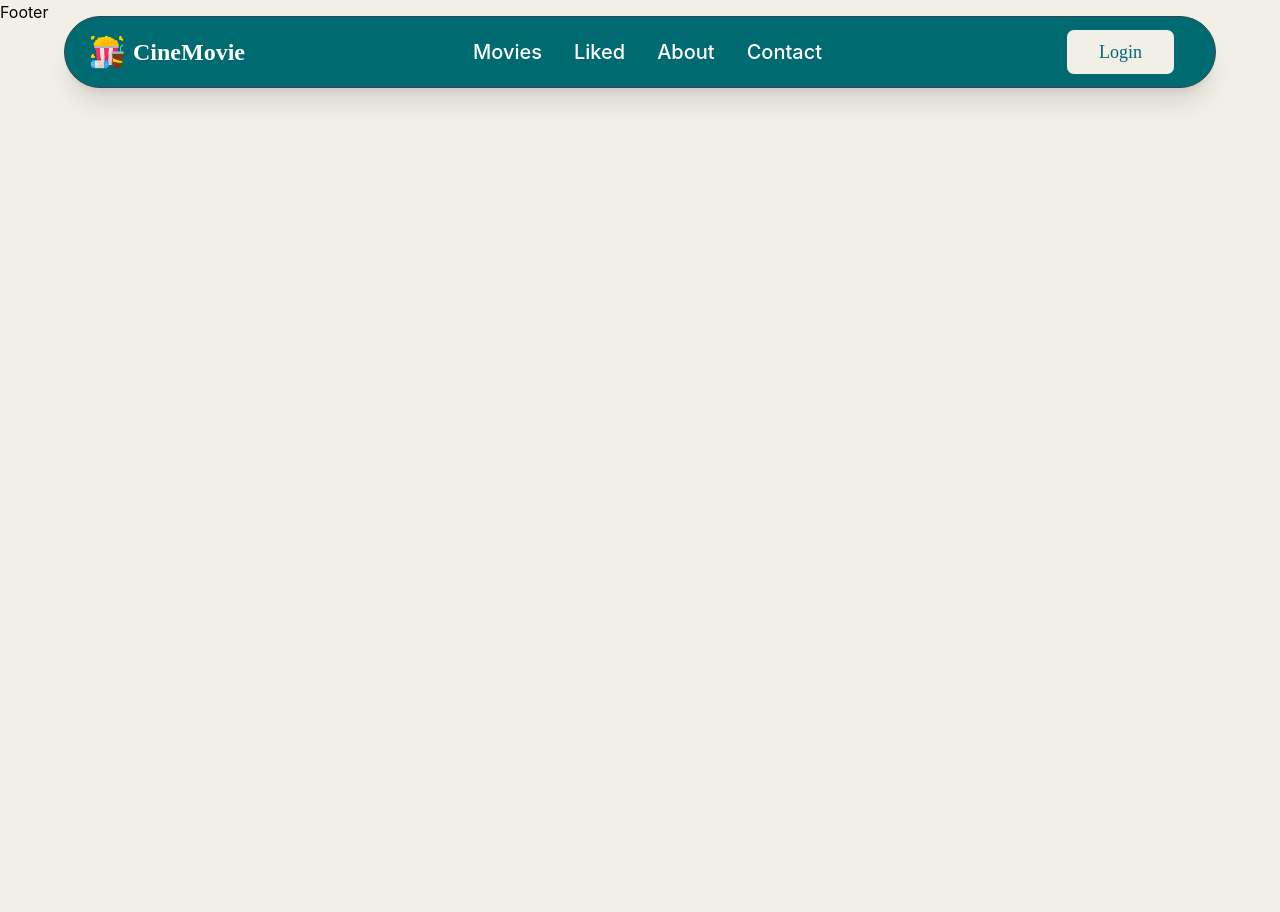
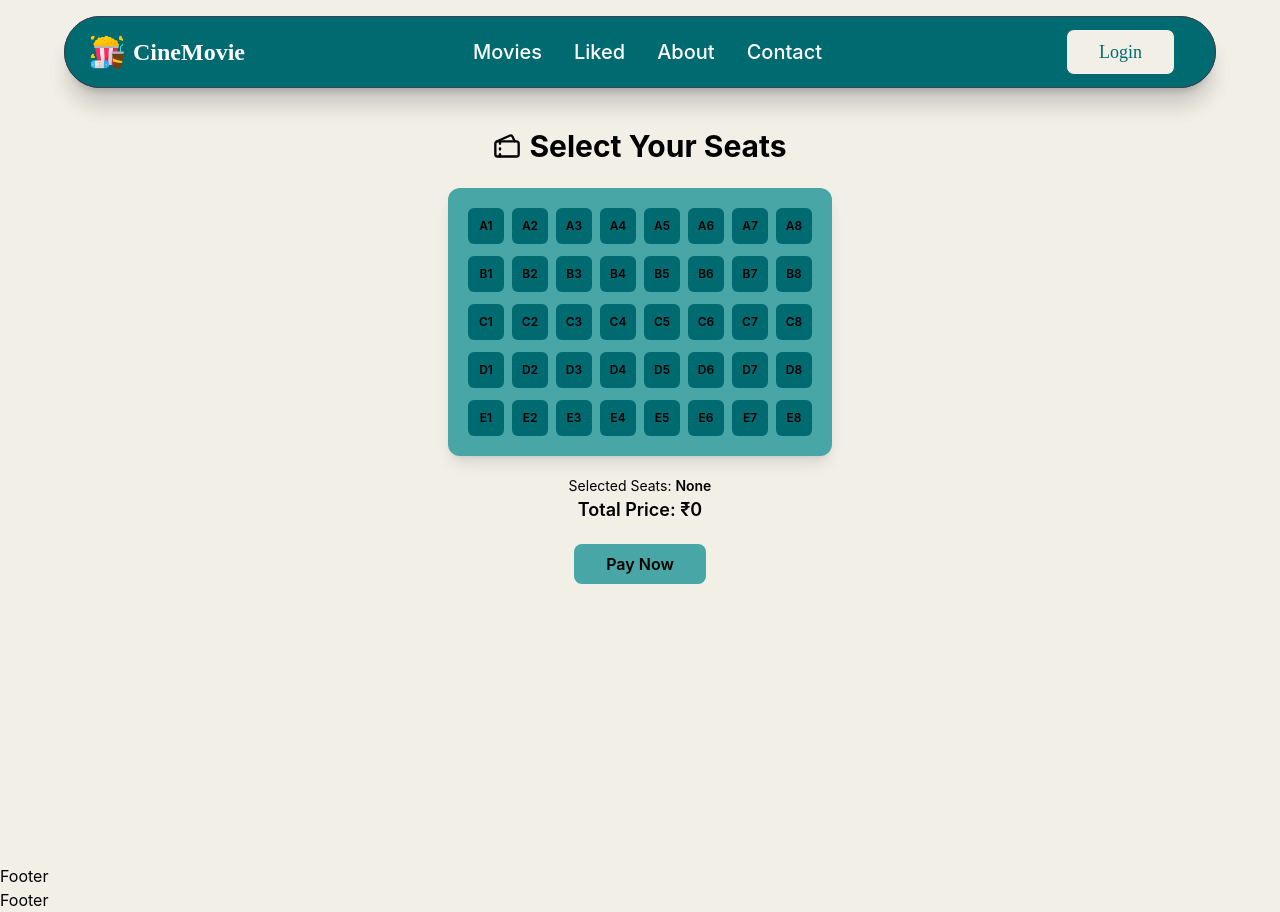
Before and after one commit to snehalkhater/CineMovie-project, a React (Vite) app in the folder client/: page /seatselection in a window 1280 px wide. Before the commit the page ends 800 px from the top, so only its background shows below. Built offline with nearby package versions, Linux system fonts and the light colour scheme; a web font is replaced by a local one.

Commit message:
add seatselection

```diff
--- a/client/src/main.jsx
+++ b/client/src/main.jsx
@@ -8,9 +8,9 @@ import Dashboard from "./views/Users/Dashboard";
 import AdminDashboard from "./views/Admin/AdminDashboard";
 import UserNavbar from "./components/UserNavbar";
 import Footer from "./components/Footer";
-import Movies from "./views/Movies";
-import Booking from "./views/Booking";
-
+import Movies from "./views/Users/Movies";
+import Booking from "./views/Users/Booking";
+import SeatSelection from "./views/Users/SeatSelection";
 createRoot(document.getElementById("root")).render(
   <BrowserRouter>
 
@@ -25,7 +25,7 @@ createRoot(document.getElementById("root")).render(
       <Route path="/admindashboard" element={<AdminDashboard />} />
       <Route path="/movies" element={<Movies />} />
       <Route path="/booking/:id" element={<Booking />} />
-
+      <Route path="/seatselection" element={<SeatSelection />} />
     </Routes>
 
     <Footer />
--- a/client/src/views/Booking.jsx
+++ b/client/src/views/Users/Booking.jsx
@@ -1,8 +1,8 @@
 import { useParams, useNavigate } from "react-router";
 import { useState } from "react";
 import toast from "react-hot-toast";
-import movies from "../data/Movie.js";
-import Button from './../components/Button.jsx';
+import movies from "../../data/Movie.js";
+import Button from '../../components/Button.jsx';
 
 
 function Booking() {
@@ -21,15 +21,16 @@ function Booking() {
 
     return (
         <>
+        <toast position="top-center" />
             <div className="min-h-screen bg-[#F2EFE7]  bg-cover text-white p-4 md:p-6 pt-16">
 
 
-                <div className="max-w-4xl mx-auto bg-[#006A71]  rounded-lg p-4 mt-20 md:p-6 flex flex-col md:flex-row gap-6">
+                <div className="max-w-4xl mx-auto bg-[#006A71]  rounded-lg p-4 mt-50 md:p-6 flex flex-col md:flex-row gap-6">
 
                     <img
                         src={movie.image}
                         alt={movie.name}
-                        className="w-full md:w-[220px] rounded"
+                        className="w-full md:w-[250px] rounded"
                     />
 
                     <div className="flex-1">
@@ -80,7 +81,7 @@ function Booking() {
                         <div className="my-6">
                             <Button
                                 title="Proceed"
-                                variant="primary"
+                                variant="tertiary"
                                 size="large"
                                 onClick={() => {
                                     if (!selectedDate) {
--- a/client/src/views/Movies.jsx
+++ b/client/src/views/Users/Movies.jsx
@@ -1,9 +1,9 @@
 import React from 'react'
 import { useState } from 'react'
-import movies from '../data/Movie.js';
+import movies from '../../data/Movie.js';
 import { Clapperboard } from 'lucide-react'
-import SelectBox from "../components/SelectBox"
-import MovieCards from '../components/MovieCard'
+import SelectBox from "../../components/SelectBox.jsx"
+import MovieCards from '../../components/MovieCard.jsx'
 
 
 function Movie() {
@@ -19,7 +19,7 @@ function Movie() {
   });
 
   return (
-    <div className='mt-[-10px] bg-[#F2EFE7] min-h-screen pt-10'>
+    <div className='mt-20 bg-[#F2EFE7] min-h-screen pt-10'>
 
 
 
--- /dev/null
+++ b/client/src/views/Users/SeatSelection.jsx
@@ -0,0 +1,106 @@
+import { useState } from "react";
+import { useNavigate } from "react-router";
+import Navbar from "../../components/UserNavbar";
+import Footer from "../../components/Footer";
+import toast, { Toaster } from "react-hot-toast";
+import { Tickets } from "lucide-react";
+const SeatSelection = () => {
+    const rows = ["A", "B", "C", "D", "E"];
+    const cols = 8;
+    const seatPrice = 200;
+
+    const navigate = useNavigate();
+    const [selectedSeats, setSelectedSeats] = useState([]);
+    const [totalPrice, setTotalPrice] = useState(0);
+
+    const toggleSeat = (seat) => {
+        setSelectedSeats((prev) => {
+            if (prev.includes(seat)) {
+                setTotalPrice((price) => price - seatPrice);
+                return prev.filter((s) => s !== seat);
+            } else {
+                setTotalPrice((price) => price + seatPrice);
+                return [...prev, seat];
+            }
+        });
+    };
+
+    const handlePayment = () => {
+        if (selectedSeats.length === 0) {
+            toast.error("Please select at least one seat before payment");
+        } else {
+            toast.success(`Seats ${selectedSeats.join(", ")} selected successfully! get payment now`);
+
+            setTimeout(() => {
+                navigate("/payment");
+            }, 1500);
+        }
+    };
+
+    return (
+        <>
+            <Navbar />
+            <Toaster position="top-center" />
+
+            <main
+                className="min-h-screen mt-16 pt-16 pb-12 flex flex-col items-center px-6 md:px-4 bg-[#F2EFE7]"
+                style={{ color: "#E3E3E3" }}
+            >
+                <h1 className="flex items-center gap-2 text-xl text-black md:text-2xl lg:text-3xl font-bold mb-6">
+                    <Tickets size={28} />
+                    Select Your Seats
+                </h1>
+
+                <div className="bg-[#48A6A7] p-5 rounded-xl shadow-lg">
+                    <div className="space-y-3">
+                        {rows.map((row) => (
+                            <div key={row} className="flex justify-center gap-3 md:gap-2">
+                                {[...Array(cols)].map((_, index) => {
+                                    const seat = `${row}${index + 1}`;
+                                    const isSelected = selectedSeats.includes(seat);
+
+                                    return (
+                                        <button
+                                            key={seat}
+                                            onClick={() => toggleSeat(seat)}
+                                            className="w-10 h-10 md:w-9 md:h-9 text-xs rounded-md font-semibold transition-all cursor-pointer"
+                                            style={{
+                                                backgroundColor: isSelected ? "#9ACBD0" : "#006A71",
+                                                color: "black",
+                                            }}
+                                        >
+                                            {seat}
+                                        </button>
+                                    );
+                                })}
+                            </div>
+                        ))}
+                    </div>
+                </div>
+
+                <div className="text-sm mt-5 text-black text-center">
+                    Selected Seats:{" "}
+                    <span className="font-semibold">
+                        {selectedSeats.length ? selectedSeats.join(", ") : "None"}
+                    </span>
+                </div>
+
+                <div className="text-lg text-black font-semibold">
+                    Total Price: ₹{totalPrice}
+                </div>
+
+                <button
+                    className="px-8 py-2 mt-5 rounded-lg font-semibold transition hover:scale-105 cursor-pointer"
+                    style={{ backgroundColor: "#48A6A7", color: "black" }}
+                    onClick={handlePayment}
+                >
+                    Pay Now
+                </button>
+            </main>
+
+            <Footer />
+        </>
+    );
+};
+
+export default SeatSelection;
```
Also changed, not shown: client/src/views/Users/Payment.jsx (added).
